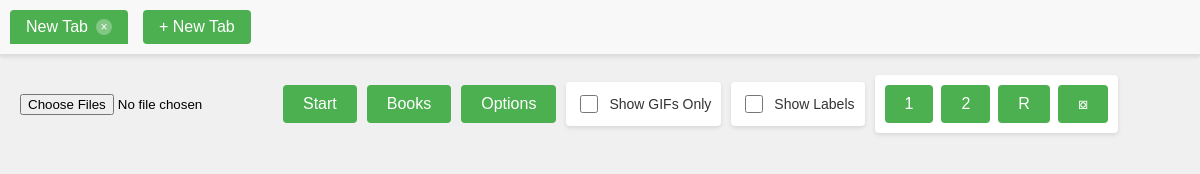
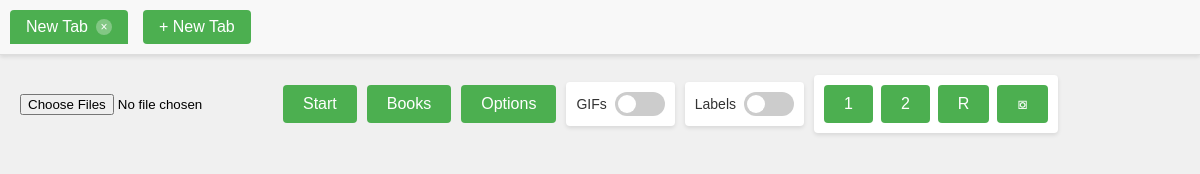
Before and after one commit to rniczh/ImageViewer, an Electron app: page index.html in a window 1200 px wide. Drawn offline with Linux system fonts and the light colour scheme; no server answers.

Commit message:
[View] Use switch toggle for labels and GIFs

```diff
--- a/index.html
+++ b/index.html
@@ -78,6 +78,72 @@
         .control-group input[type="checkbox"] {
             width: 18px;
             height: 18px;
+            cursor: pointer;
+        }
+
+        /* Switch toggle styles */
+        .switch-control {
+            display: flex;
+            align-items: center;
+            gap: 8px;
+            padding: 10px;
+            background-color: #fff;
+            border-radius: 4px;
+            box-shadow: 0 2px 4px rgba(0,0,0,0.1);
+        }
+
+        .switch {
+            position: relative;
+            display: inline-block;
+            width: 50px;
+            height: 24px;
+        }
+
+        .switch input {
+            opacity: 0;
+            width: 0;
+            height: 0;
+        }
+
+        .slider {
+            position: absolute;
+            cursor: pointer;
+            top: 0;
+            left: 0;
+            right: 0;
+            bottom: 0;
+            background-color: #ccc;
+            transition: .4s;
+            border-radius: 24px;
+        }
+
+        .slider:before {
+            position: absolute;
+            content: "";
+            height: 18px;
+            width: 18px;
+            left: 3px;
+            bottom: 3px;
+            background-color: white;
+            transition: .4s;
+            border-radius: 50%;
+        }
+
+        input:checked + .slider {
+            background-color: #4CAF50;
+        }
+
+        input:focus + .slider {
+            box-shadow: 0 0 1px #4CAF50;
+        }
+
+        input:checked + .slider:before {
+            transform: translateX(26px);
+        }
+
+        .switch-control label {
+            font-size: 14px;
+            color: #333;
             cursor: pointer;
         }
 
@@ -770,13 +836,19 @@
             <button id="startButton">Start</button>
             <button id="booksBtn">Books</button>
             <button id="optionsBtn">Options</button>
-            <div class="control-group">
-                <input type="checkbox" id="gifOnlyToggle">
-                <label for="gifOnlyToggle">Show GIFs Only</label>
+            <div class="switch-control" data-tooltip="gifs-tooltip">
+                <label for="gifOnlyToggle">GIFs</label>
+                <label class="switch">
+                    <input type="checkbox" id="gifOnlyToggle">
+                    <span class="slider"></span>
+                </label>
             </div>
-            <div class="control-group">
-                <input type="checkbox" id="showLabelsToggle">
-                <label for="showLabelsToggle">Show Labels</label>
+            <div class="switch-control" data-tooltip="labels-tooltip">
+                <label for="showLabelsToggle">Labels</label>
+                <label class="switch">
+                    <input type="checkbox" id="showLabelsToggle">
+                    <span class="slider"></span>
+                </label>
             </div>
             <div class="control-group" id="viewModeGroup">
                 <button id="singleModeButton" class="control-button">1</button>
--- a/script.js
+++ b/script.js
@@ -839,7 +839,9 @@ class ImageViewer {
             singleMode: 'Single page view',
             twoSideMode: 'Two page view',
             direction: 'Reading direction (R: Right-to-left, L: Left-to-right)',
-            dupFirst: 'Duplicate first page in two-page mode'
+            dupFirst: 'Duplicate first page in two-page mode',
+            gifsToggle: 'Only show GIF images in the gallery',
+            labelsToggle: 'Show page number and filename. Click label to switch between them'
         };
 
         // Add tooltip to all single mode buttons
@@ -861,6 +863,18 @@ class ImageViewer {
         this.dupFirstButtons.forEach(button => {
             this.addTooltip(button, tooltipMessages.dupFirst);
         });
+
+        // Add tooltips to switch toggles
+        const gifsToggleContainer = document.querySelector('[data-tooltip="gifs-tooltip"]');
+        const labelsToggleContainer = document.querySelector('[data-tooltip="labels-tooltip"]');
+
+        if (gifsToggleContainer) {
+            this.addTooltip(gifsToggleContainer, tooltipMessages.gifsToggle);
+        }
+
+        if (labelsToggleContainer) {
+            this.addTooltip(labelsToggleContainer, tooltipMessages.labelsToggle);
+        }
     }
 
     addTooltip(element, message) {
```
